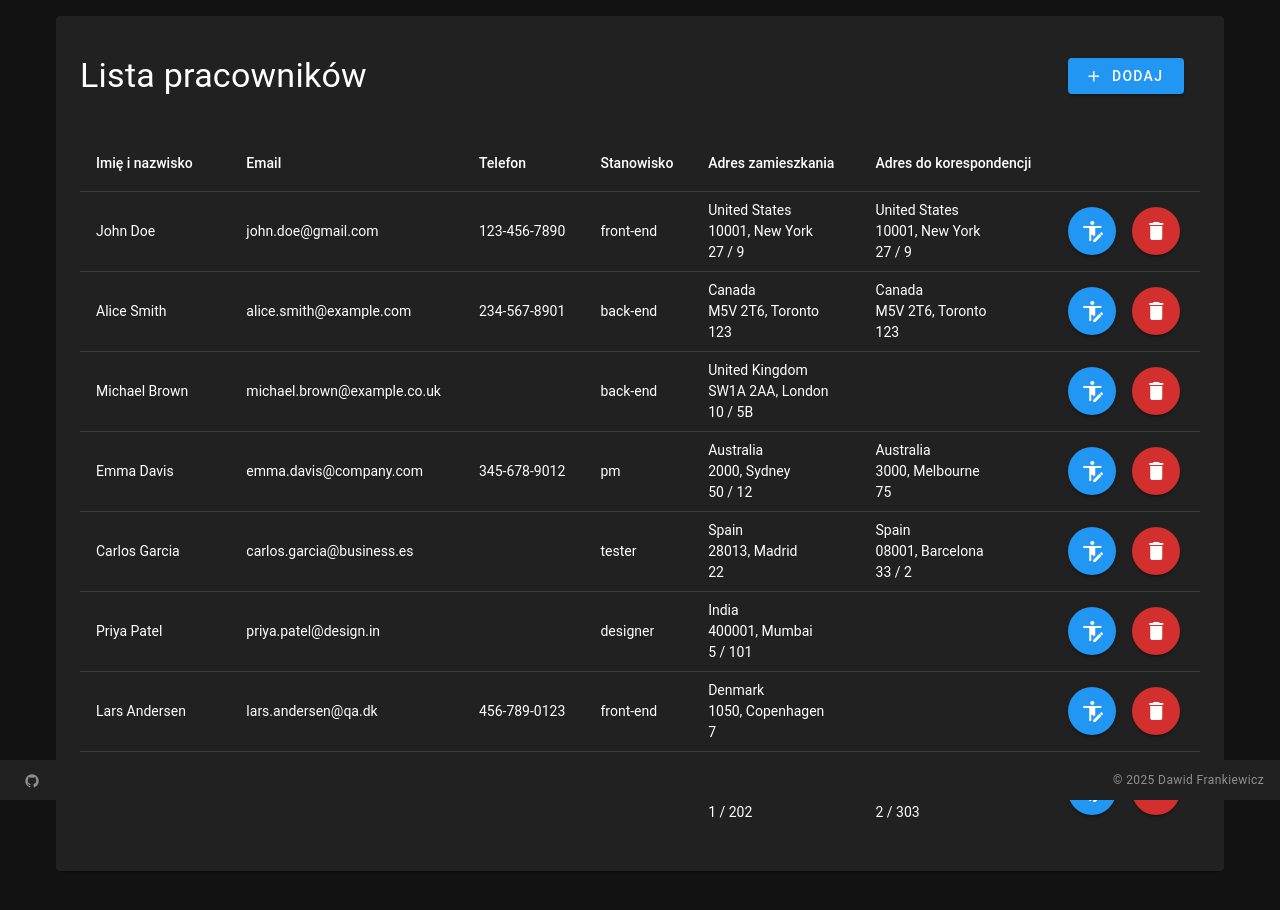
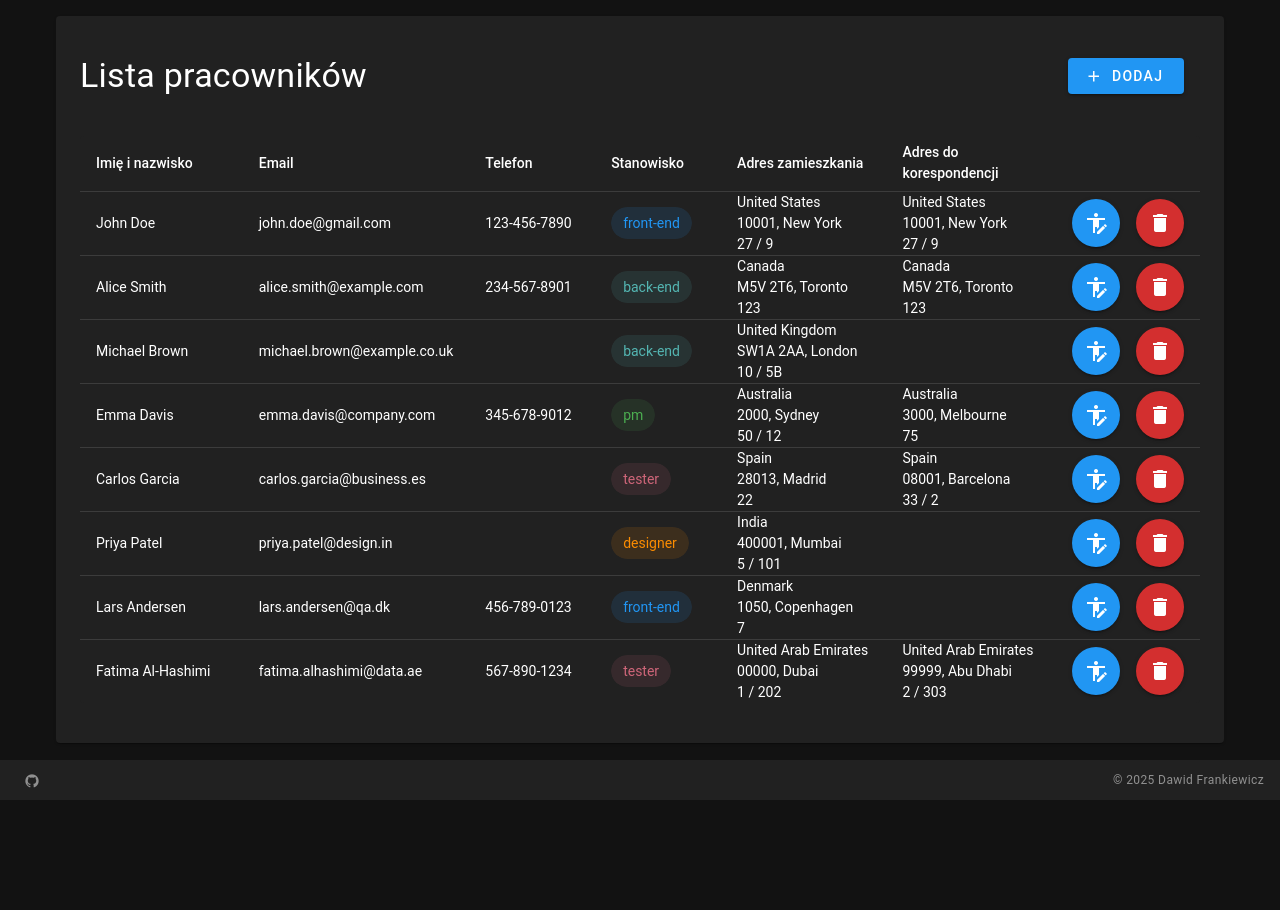
Before and after one commit to DawidFrankiewicz/primeo-vuetify-panel, a Vue app: page / in a window 1280 px wide. Shown: the top 910 px of the page. After the commit the page ends 800 px from the top, so only its background shows below. Built offline with nearby package versions, Linux system fonts and the light colour scheme.

Commit message:
feat: :sparkles: Use sortable data table, add job titles colors, fix edit with mailing address

```diff
--- a/src/components/employee/Form.vue
+++ b/src/components/employee/Form.vue
@@ -159,7 +159,7 @@
 import { useForm } from 'vee-validate'
 import { boolean, object, string } from 'yup'
 import { toTypedSchema } from '@vee-validate/yup'
-import { JobTitle, type Employee, type EmployeeData } from '@/types/employee'
+import { JobTitle, type EmployeeData } from '@/types/employee'
 import { isEmployeeData } from '@/types/guards/employee'
 
 const props = defineProps<{
@@ -184,7 +184,10 @@ const addressSchema = {
 }
 
 const { handleSubmit, errors, defineField, handleReset } = useForm({
-    initialValues: props.initialData,
+    initialValues: {
+        ...props.initialData,
+        hasMailingAddress: props.initialData?.mailingAddress !== undefined,
+    },
     validationSchema: toTypedSchema(
         object({
             firstNameAndLastName: string().required('Imię i nazwisko jest wymagane'),
--- a/src/components/employee/Table.vue
+++ b/src/components/employee/Table.vue
@@ -3,30 +3,53 @@
         <v-icon start icon="mdi-information-outline" />
         Brak pracowników do wyświetlenia
     </div>
-    <v-table v-else>
-        <thead>
-            <tr>
-                <th class="text-left">Imię i nazwisko</th>
-                <th class="text-left">Email</th>
-                <th class="text-left">Telefon</th>
-                <th class="text-left">Stanowisko</th>
-                <th class="text-left">Adres zamieszkania</th>
-                <th class="text-left">Adres do korespondencji</th>
-                <th class="text-left" max-width="25"></th>
-            </tr>
-        </thead>
-        <tbody>
-            <EmployeeTableItem
-                v-for="employee in employeeList"
-                :key="employee.email"
-                :employee="employee"
-            />
-        </tbody>
-    </v-table>
+    <v-data-table v-else :headers :items="employeeList" :items-per-page="-1">
+        <template #item.jobTitle="{ item }">
+            <v-chip :color="getJobTitleColor(item.jobTitle)">{{ item.jobTitle }}</v-chip>
+        </template>
+        <template #item.residentialAddress="{ item }">
+            <EmployeeDisplayAddressText :address="item.residentialAddress" />
+        </template>
+        <template #item.mailingAddress="{ item }">
+            <EmployeeDisplayAddressText v-if="item.mailingAddress" :address="item.mailingAddress" />
+        </template>
+        <template #item.actions="{ item }">
+            <EmployeeTableItemActions :employee="item" />
+        </template>
+        <template #bottom></template>
+    </v-data-table>
 </template>
 
 <script lang="ts" setup>
-import type { Employee } from '@/types/employee'
+import { type Employee, JobTitle } from '@/types/employee'
+import type { DataTableHeader } from 'vuetify'
 
 defineProps<{ employeeList: Employee[] }>()
+
+const headers: DataTableHeader<Employee>[] = [
+    { title: 'Imię i nazwisko', key: 'firstNameAndLastName', width: '200px' },
+    { title: 'Email', key: 'email', width: '200px' },
+    { title: 'Telefon', key: 'phone', sortable: false, width: '160px' },
+    { title: 'Stanowisko', key: 'jobTitle', width: '100px' },
+    { title: 'Adres zamieszkania', key: 'residentialAddress', sortable: false, width: '200px' },
+    { title: 'Adres do korespondencji', key: 'mailingAddress', sortable: false, width: '200px' },
+    { key: 'actions', sortable: false, width: '116px' },
+]
+
+const getJobTitleColor = (title: JobTitle) => {
+    switch (title) {
+        case JobTitle.FRONT_END:
+            return 'primary'
+        case JobTitle.BACK_END:
+            return 'secondary'
+        case JobTitle.DESIGNER:
+            return 'warning'
+        case JobTitle.TESTER:
+            return 'error'
+        case JobTitle.PM:
+            return 'success'
+        default:
+            return undefined
+    }
+}
 </script>
--- a/src/components/employee/TableItem.vue
+++ /dev/null
@@ -1,26 +0,0 @@
-<template>
-    <tr>
-        <td class="py-2">{{ employee.firstNameAndLastName }}</td>
-        <td class="py-2">{{ employee.email }}</td>
-        <td class="py-2">{{ employee.phone }}</td>
-        <td class="py-2">{{ employee.jobTitle }}</td>
-        <td class="py-2">
-            <EmployeeDisplayAddressText :address="employee.residentialAddress" />
-        </td>
-        <td class="py-2">
-            <EmployeeDisplayAddressText
-                v-if="employee.mailingAddress"
-                :address="employee.mailingAddress"
-            />
-        </td>
-        <td>
-            <EmployeeTableItemActions :employee />
-        </td>
-    </tr>
-</template>
-
-<script lang="ts" setup>
-import type { Employee } from '@/types/employee'
-
-defineProps<{ employee: Employee }>()
-</script>
```
